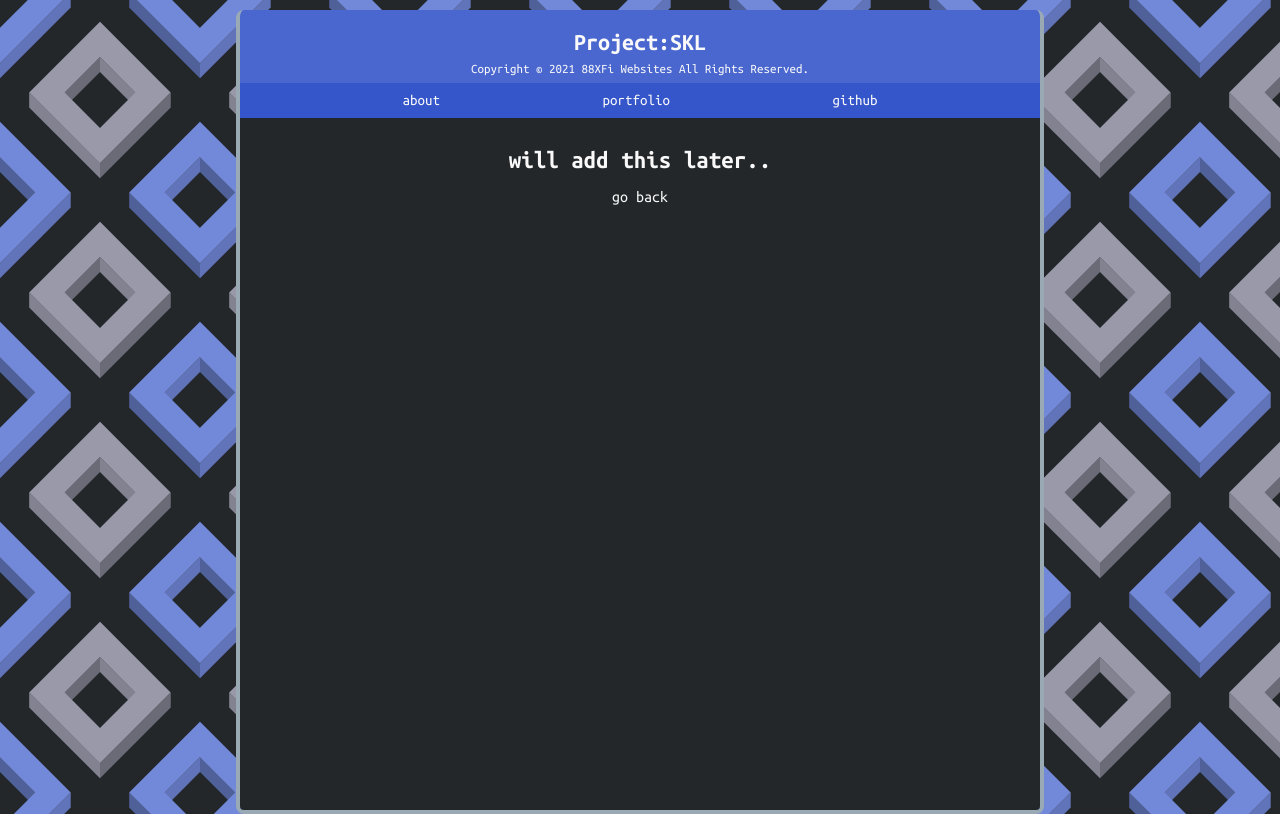
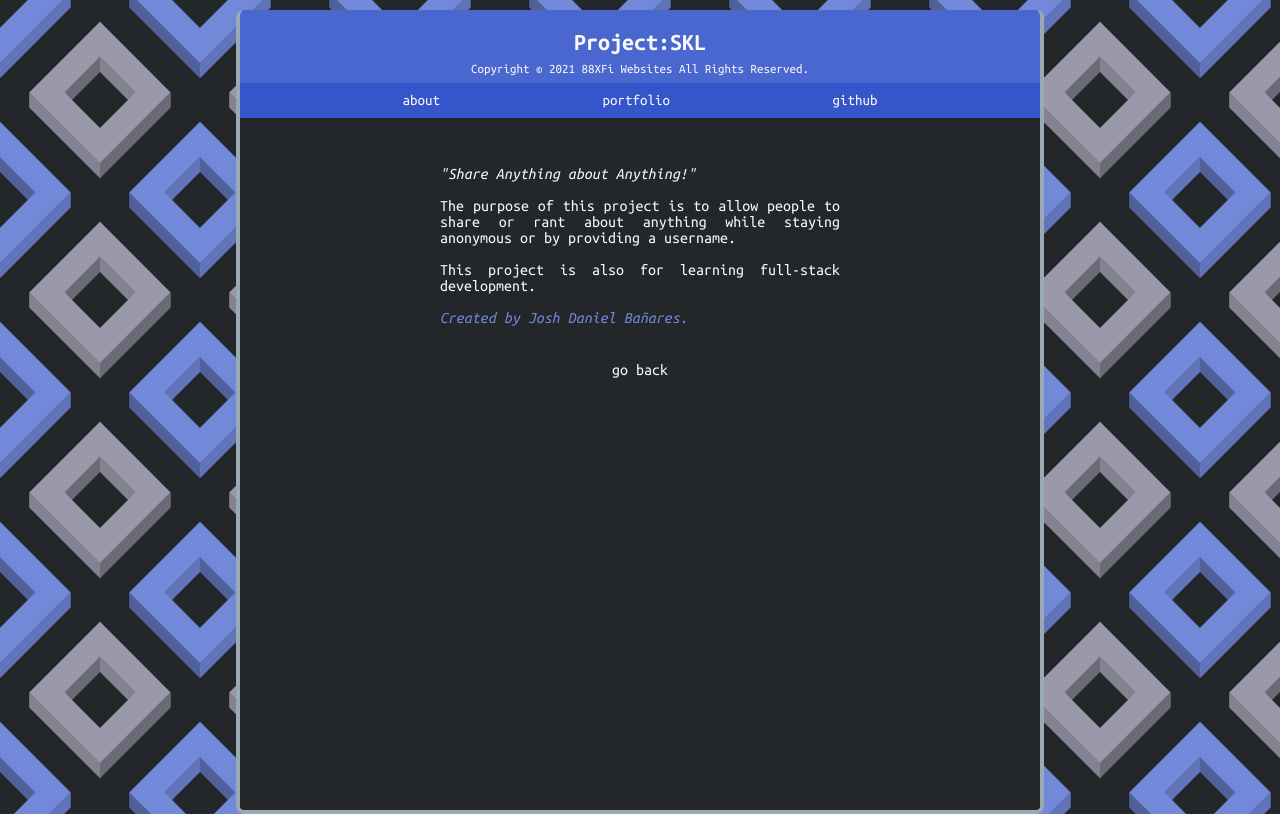
Before and after one commit to joshbanares/project-skl, a React (Create React App) app in the folder client/: page /about in a window 1280 px wide. Built offline with nearby package versions, Linux system fonts and the light colour scheme; no server answers.

Commit message:
added date info and about

```diff
--- a/client/src/components/Post.js
+++ b/client/src/components/Post.js
@@ -3,6 +3,7 @@ function Post({ post }) {
     <div className="post">
       <h4>{post.username}</h4>
       <p>{post.userPost}</p>
+      <p>{post.date}</p>
     </div>
   );
 }
--- a/client/src/routes/About.js
+++ b/client/src/routes/About.js
@@ -3,7 +3,17 @@ import { Link } from 'react-router-dom';
 function About() {
   return (
     <div className="about">
-      <h1>will add this later..</h1>
+      <div className="about-txt">
+        <p>"Share Anything about Anything!"</p>
+        <p>
+          The purpose of this project is to allow people to share or rant about
+          anything while staying anonymous or by providing a username.
+        </p>
+
+        <p>This project is also for learning full-stack development.</p>
+
+        <p>Created by Josh Daniel Bañares.</p>
+      </div>
       <Link to="/">go back</Link>
     </div>
   );
--- a/client/src/scss/_blog.scss
+++ b/client/src/scss/_blog.scss
@@ -16,8 +16,7 @@
   }
 
   p:nth-child(3) {
-    color: $blue;
-    cursor: pointer;
+    color: $gray;
   }
 }
 
@@ -26,8 +25,19 @@
   place-items: center;
   margin-top: 40px;
 
-  h1 {
-    font-size: 25px;
+  .about-txt {
+    text-align: justify;
+    padding: 20px;
+    width: 400px;
+
+    p:first-child {
+      font-style: italic;
+    }
+
+    p:last-child {
+      font-style: italic;
+      color: $blue;
+    }
   }
 
   a {
--- a/client/src/scss/_mediaQuery.scss
+++ b/client/src/scss/_mediaQuery.scss
@@ -6,4 +6,10 @@
   .posts {
     width: 300px;
   }
+
+  .about {
+    .about-txt {
+      width: auto;
+    }
+  }
 }
```
Also changed, not shown: client/src/index.css, 1 other file (tests, documents, lock files or other folders).
